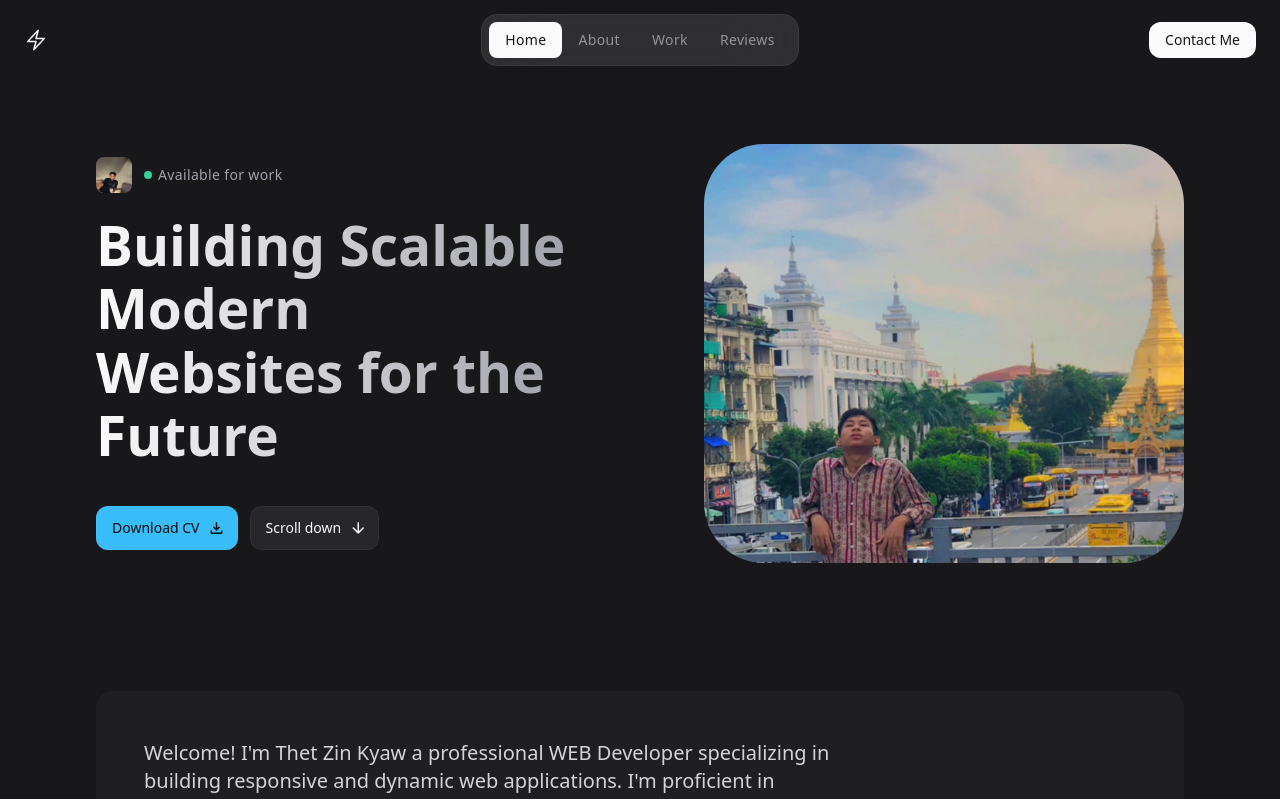
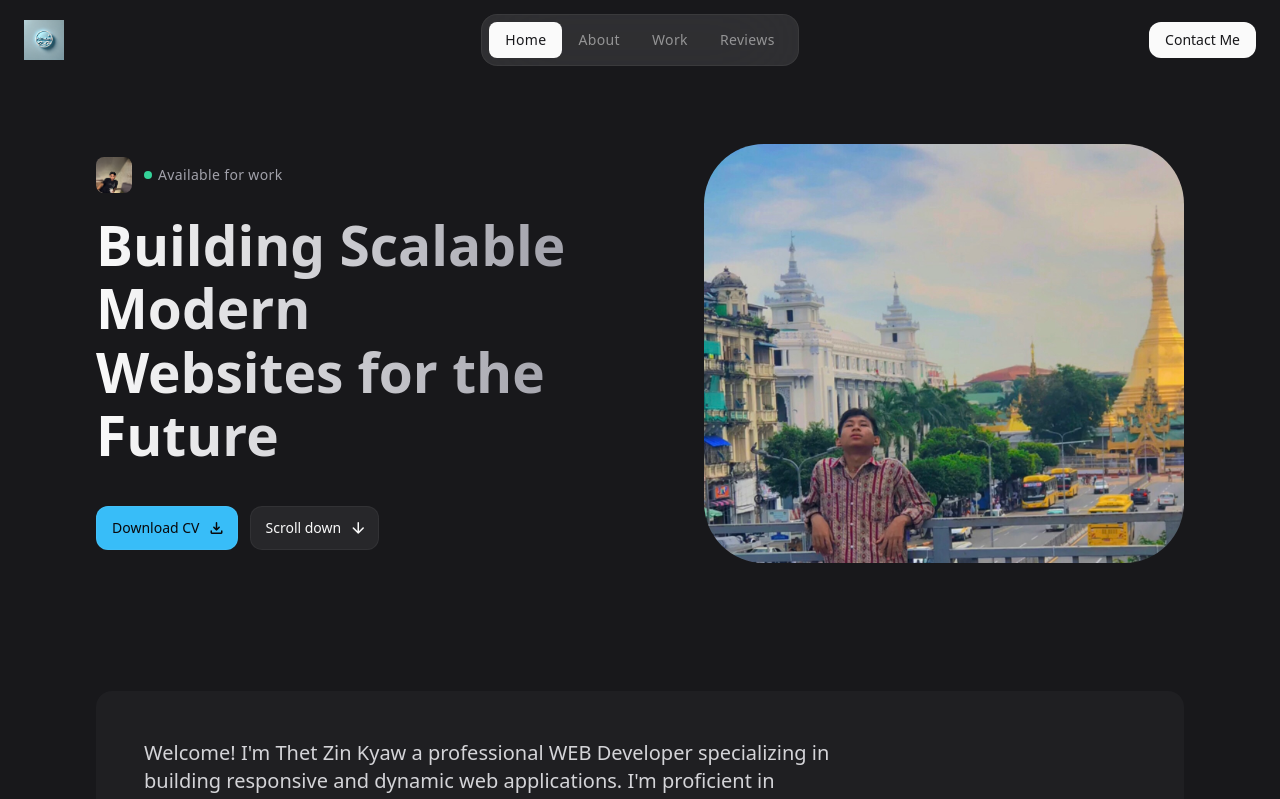
Before and after one commit to kyiithelord/kyiiisburning, a React (Vite) app: page / in a window 1280 px wide. Shown: the top 799 px of the page. Built offline with nearby package versions, Linux system fonts and the light colour scheme.

Commit message:
Header Adjustment

```diff
--- a/src/components/Header.jsx
+++ b/src/components/Header.jsx
@@ -21,10 +21,11 @@
     <header className='fixed top-0 left-0 w-full h-20 flex items-center z-40 bg-gradient-to-b from-zinc-900/0' >
         <div className="max-w-screen-2xl w-full mx-auto px-4 flex justify-between items-center md:px-6 md:grid md:grid-cols-[1fr,3fr,1fr]">
             <h1>
-                <a href="" className='logo'>
-                       <svg xmlns="http://www.w3.org/2000/svg" fill="none" viewBox="0 0 24 24" strokeWidth={1.5} stroke="currentColor" className="size-6">
+                <a href="/" className='logo'>
+                       {/* <svg xmlns="http://www.w3.org/2000/svg" fill="none" viewBox="0 0 24 24" strokeWidth={1.5} stroke="currentColor" className="size-6">
                        <path strokeLinecap="round" strokeLinejoin="round" d="m3.75 13.5 10.5-11.25L12 10.5h8.25L9.75 21.75 12 13.5H3.75Z" />
-                       </svg>
+                       </svg> */}
+                       <img src="./img/logo_svg.jpg" width={40} height={40} alt="kyiithelord" />
               </a>
             </h1>
 
```
